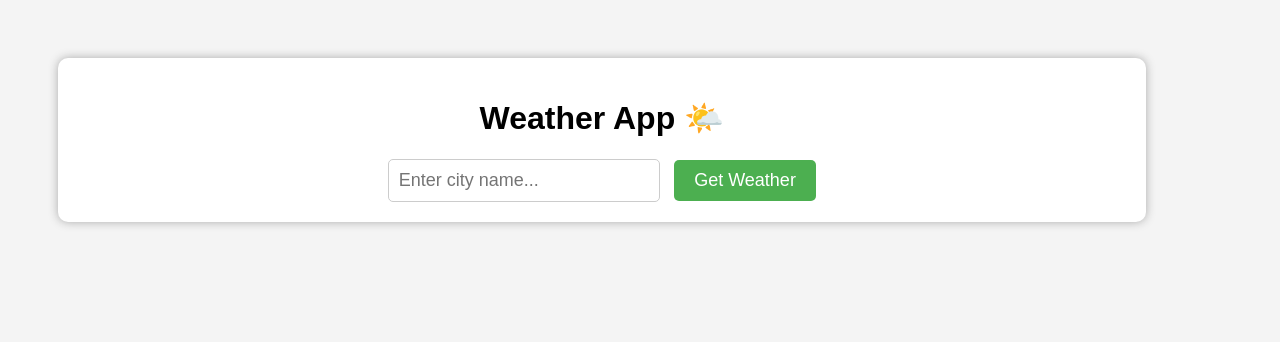
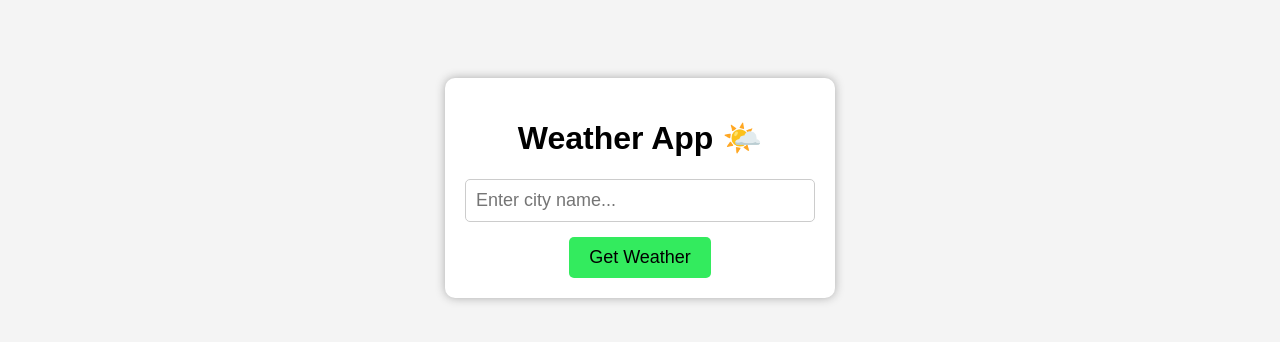
Before and after one commit to dynamzee/weather_app, a Flask app: page / in a window 1280 px wide. Shown: the top 342 px of the page. Run offline with Flask 3, Linux system fonts and the light colour scheme.

Commit message:
add everything i corrected

```diff
--- a/static/style.css
+++ b/static/style.css
@@ -9,18 +9,19 @@ body {
     background-color: #ffffff;
     padding: 20px;
     width: 90%;
-    max-width: 400px
+    max-width: 350px;
     margin: 20px auto;
     border-radius: 10px;
     box-shadow: 0px 0px 10px #aaa;
-    display: block;
 }
 
 input[type="text"] {
     padding: 10px;
     font-size: 18px;
-    width: 250px;
-    margin-right: 10px;
+    width: 100%;
+    box-sizing: border-box;
+    max-width: 400px;
+    margin-bottom: 15px;
     border-radius: 5px;
     border: 1px solid #ccc;
 }
@@ -28,15 +29,15 @@ input[type="text"] {
 button {
     padding: 10px 20px;
     font-size: 18px;
-    background-color: #4caf50;
-    color: white;
+    background-color: hsl(134, 82%, 56%);;
     border: none;
     border-radius: 5px;
     cursor: pointer;
+    box-sizing: border-box;
 }
 
 button:hover {
-    background-color: #45a049;
+    background-color: hsl(134, 82%, 80%);
 }
 
 .result {
```
